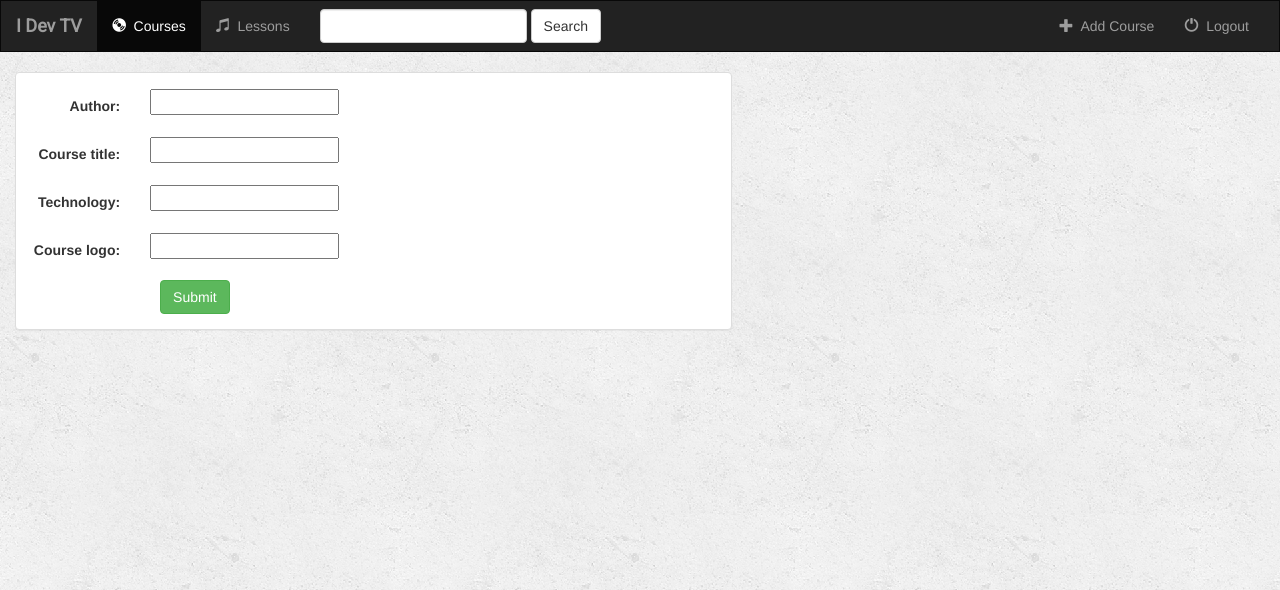
After one commit to ppalancica/website, a Django app: page /courses/course/add/ in a window 1280 px wide. The commit adds this page. Shown: the top 590 px of the page. Run offline with Django 3.2, Linux system fonts and the light colour scheme; some libraries are stand-ins or nearby versions.

Commit message:
Added functionality for adding new courses from the frontend

```diff
--- a/courses/models.py
+++ b/courses/models.py
@@ -1,4 +1,6 @@
 from django.db import models
+# from django.core.urlresolvers import reverse
+from django.urls import reverse
 
 # Create your models here.
 
@@ -7,6 +9,9 @@ class Course(models.Model):
     course_title = models.CharField(max_length=255)
     technology = models.CharField(max_length=100)
     course_logo = models.CharField(max_length=1000)
+
+    def get_absolute_url(self):
+        return reverse('courses:detail', kwargs={'pk': self.pk})
 
     def __str__(self):
         return self.course_title + ' - ' + self.author
--- a/courses/templates/courses/base.html
+++ b/courses/templates/courses/base.html
@@ -54,12 +54,13 @@
 
           <ul class="nav navbar-nav nav navbar-right">
             <li class="">
-              <a href="{% url 'courses:index' %}">
+              <!-- <a href="{% url 'courses:index' %}"> -->
+              <a href="{% url 'courses:course-add' %}">
                 <span class="glyphicon glyphicon-plus" aria-hidden="true"></span>&nbsp; Add Course
               </a>
             </li>
             <li class="">
-              <a href="{% url 'courses:index' %}">
+              <a href="#">
                 <span class="glyphicon glyphicon-off" aria-hidden="true"></span>&nbsp; Logout
               </a>
             </li>
--- /dev/null
+++ b/courses/templates/courses/course_form.html
@@ -0,0 +1,29 @@
+{% extends 'courses/base.html' %}
+{% block title %}Add a new Course{% endblock %}
+{% block courses_active %}active{% endblock %}
+
+{% block body %}
+
+<div class="container-fluid">
+  <div class="row">
+    <div class="col-sm-12 col-md-7">
+      <div class="panel panel-default">
+        <div class="panel-body">
+
+          <form action="" class="form-horizontal" action="" method="POST" enctype="multipart/multipart/form-data">
+            {% csrf_token %}
+            {% include 'courses/form-template.html' %}
+            <div class="from-group">
+              <div class="col-sm-offset-2 col-sm-10">
+                <button type="submit" class="btn btn-success">Submit</button>
+              </div>
+            </div>
+          </form>
+
+        </div>
+      </div>
+    </div>
+  </div>
+</div>
+
+{% endblock %}
--- /dev/null
+++ b/courses/templates/courses/form-template.html
@@ -0,0 +1,9 @@
+{% for field in form %}
+    <div class="form-group">
+      <div class="col-sm-offset-2 col-sm-10">
+        <span class="text-danger small">{{ field.errors }}</span>
+      </div>
+      <label class="control-label col-sm-2">{{ field.label_tag }}</label>
+      <div class="col-sm-10">{{ field }}</div>
+    </div>
+{% endfor %}
--- a/courses/urls.py
+++ b/courses/urls.py
@@ -1,6 +1,6 @@
 from django.urls import path
 from . import views
-# from django.conf.urls import url
+from django.conf.urls import url
 
 app_name = 'courses'
 
@@ -20,5 +20,7 @@ urlpatterns = [
     # url(r'^(?P<course_id>[0-9]+)/favorite/$', views.favorite, name='favorite')
     # path('<int:course_id>/favorite/', views.favorite, name='favorite')
 
+    # /courses/course/add/
+    url(r'course/add/$', views.CourseCreate.as_view(), name='course-add')
 
 ]
--- a/courses/views.py
+++ b/courses/views.py
@@ -1,4 +1,5 @@
 from django.views import generic
+from django.views.generic.edit import CreateView, UpdateView, DeleteView
 from .models import Course
 
 class IndexView(generic.ListView):
@@ -13,3 +14,7 @@ class IndexView(generic.ListView):
 class DetailView(generic.DetailView):
     model = Course
     template_name = 'courses/detail.html'
+
+class CourseCreate(CreateView):
+    model = Course
+    fields = ['author', 'course_title', 'technology', 'course_logo']
```
Also changed, not shown: db.sqlite3.
